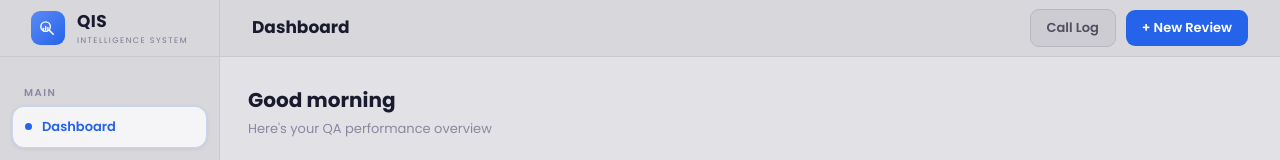
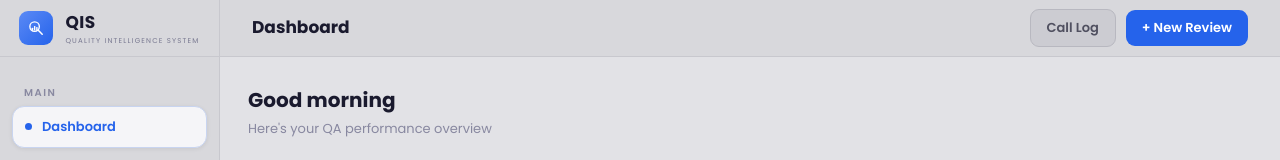
Before and after one commit to Ahmed-tech889/QA-dashboard, a React (Vite) app: page / in a window 1280 px wide. Shown: the top 160 px of the page. Built offline with nearby package versions, Linux system fonts and the light colour scheme.

Commit message:
Refactor Sidebar component styles and text

```diff
--- a/src/components/Sidebar.jsx
+++ b/src/components/Sidebar.jsx
@@ -28,11 +28,18 @@ function QISLogo({ height }) {
           </svg>
         </div>
         <div>
-          <div style={{ fontFamily: "'Poppins',sans-serif", fontWeight: 700, fontSize: 17, color: '#1a1a2e', letterSpacing: 0.5 }}>
+          <div style={{
+            fontFamily: "'Poppins',sans-serif", fontWeight: 700,
+            fontSize: 17, color: '#1a1a2e', letterSpacing: 0.5,
+          }}>
             QIS
           </div>
-          <div style={{ fontFamily: "'Poppins',sans-serif", fontWeight: 400, fontSize: 8, color: '#787890', letterSpacing: 1.5, textTransform: 'uppercase', marginTop: 1 }}>
-            Intelligence System
+          <div style={{
+            fontFamily: "'Poppins',sans-serif", fontWeight: 400,
+            fontSize: 7, color: '#787890', letterSpacing: 1.2,
+            textTransform: 'uppercase', marginTop: 1, whiteSpace: 'nowrap',
+          }}>
+            Quality Intelligence System
           </div>
         </div>
       </div>
@@ -61,15 +68,15 @@ export default function Sidebar({ activePage, onNavigate, headerHeight }) {
                 onClick={() => onNavigate(item.id)}
                 className="w-full flex items-center gap-2.5 px-3 py-2.5 rounded-xl cursor-pointer text-[13px] mb-0.5 transition-all text-left border"
                 style={{
-                  fontFamily: "'Poppins',sans-serif",
-                  background:   isActive ? '#f5f5f8' : 'transparent',
-                  color:        isActive ? '#2563eb'  : '#505060',
-                  borderColor:  isActive ? '#c8d4f0'  : 'transparent',
-                  fontWeight:   isActive ? 600 : 400,
-                  boxShadow:    isActive ? '0 1px 4px rgba(0,0,0,0.08)' : 'none',
+                  fontFamily:  "'Poppins',sans-serif",
+                  background:  isActive ? '#f5f5f8' : 'transparent',
+                  color:       isActive ? '#2563eb'  : '#505060',
+                  borderColor: isActive ? '#c8d4f0'  : 'transparent',
+                  fontWeight:  isActive ? 600 : 400,
+                  boxShadow:   isActive ? '0 1px 4px rgba(0,0,0,0.08)' : 'none',
                 }}
               >
-                <div className="w-[7px] h-[7px] rounded-full shrink-0"
+                <div className="w-[7px] h-[7px] rounded-full shrink-0 transition-colors"
                   style={{ background: isActive ? '#2563eb' : item.dot }} />
                 {item.label}
               </button>
```
